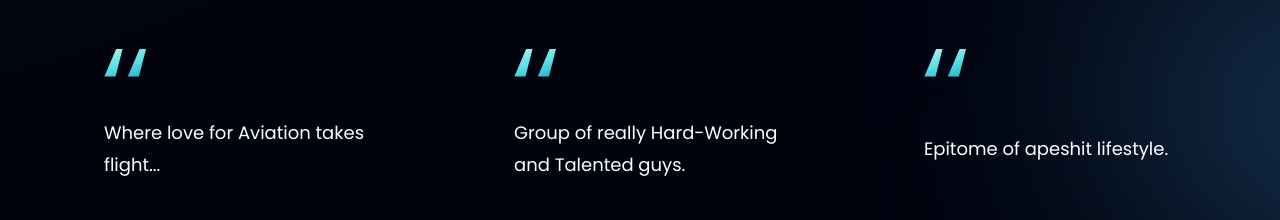
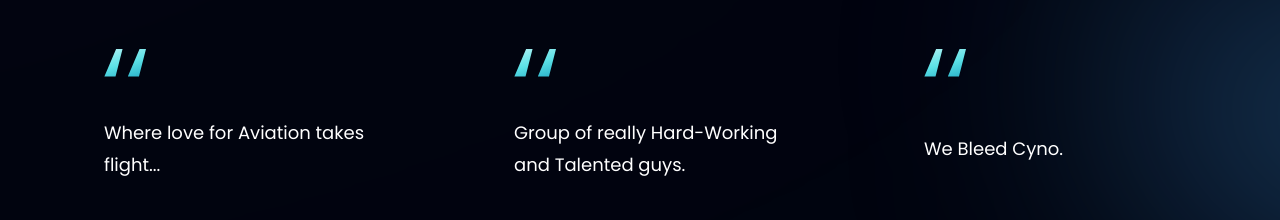
Before and after one commit to GriffinRnD/Team-Griffin-India-Website, a React (Vite) app: page / in a window 1280 px wide. Shown: the part 3080-3300 px from the top of the page. Built offline with nearby package versions, Linux system fonts and the light colour scheme; grey boxes are pictures that could not be loaded.

Commit message:
Hrutuj tag changed

```diff
--- a/src/constants/index.js
+++ b/src/constants/index.js
@@ -91,7 +91,7 @@
   {
     id: "feedback-3",
     content:
-      "Epitome of apeshit lifestyle.",
+      "We Bleed Cyno.",
     name: "Hrutuj",
     title: "Team Manager",
     img: people04,
```
